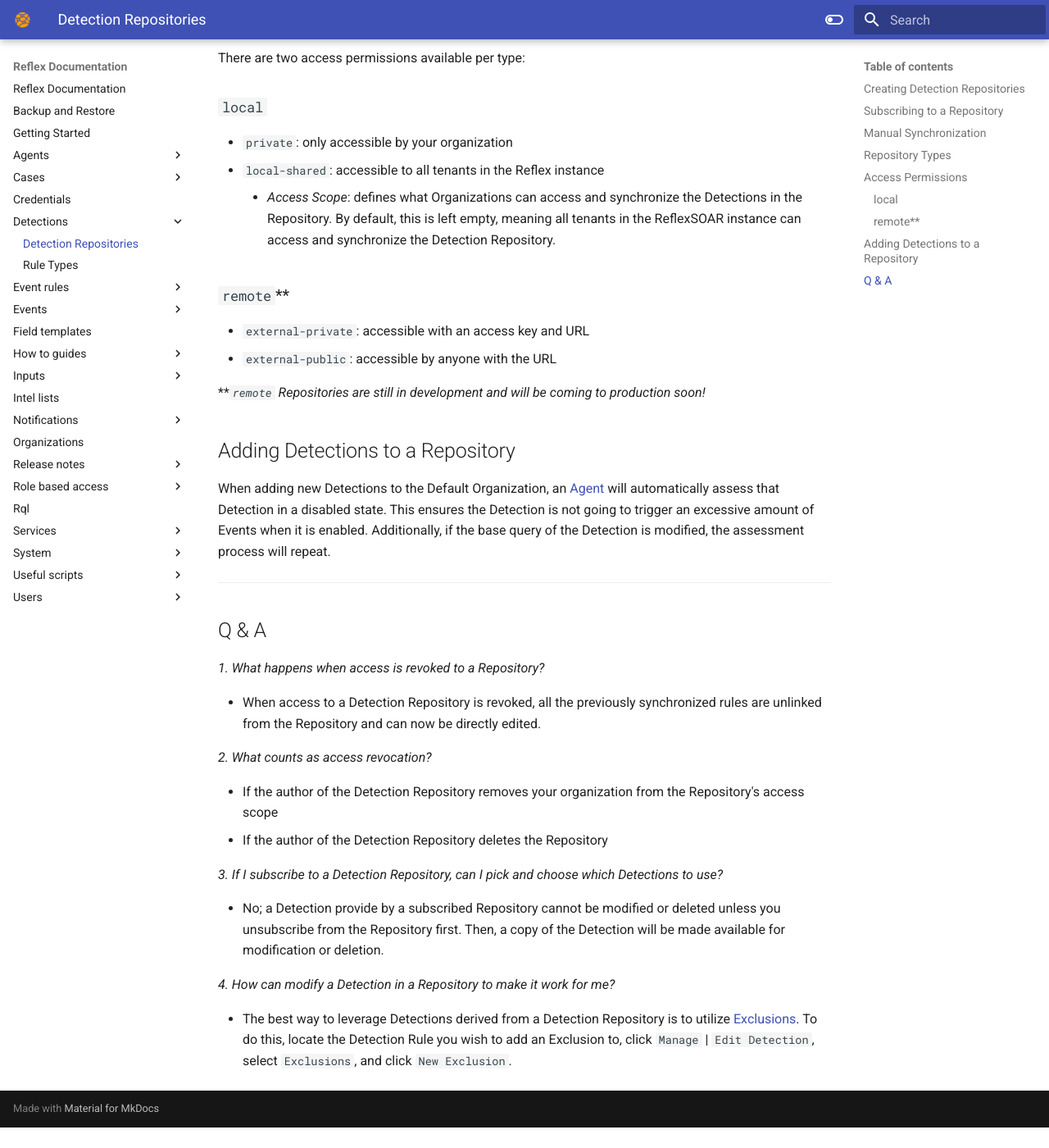
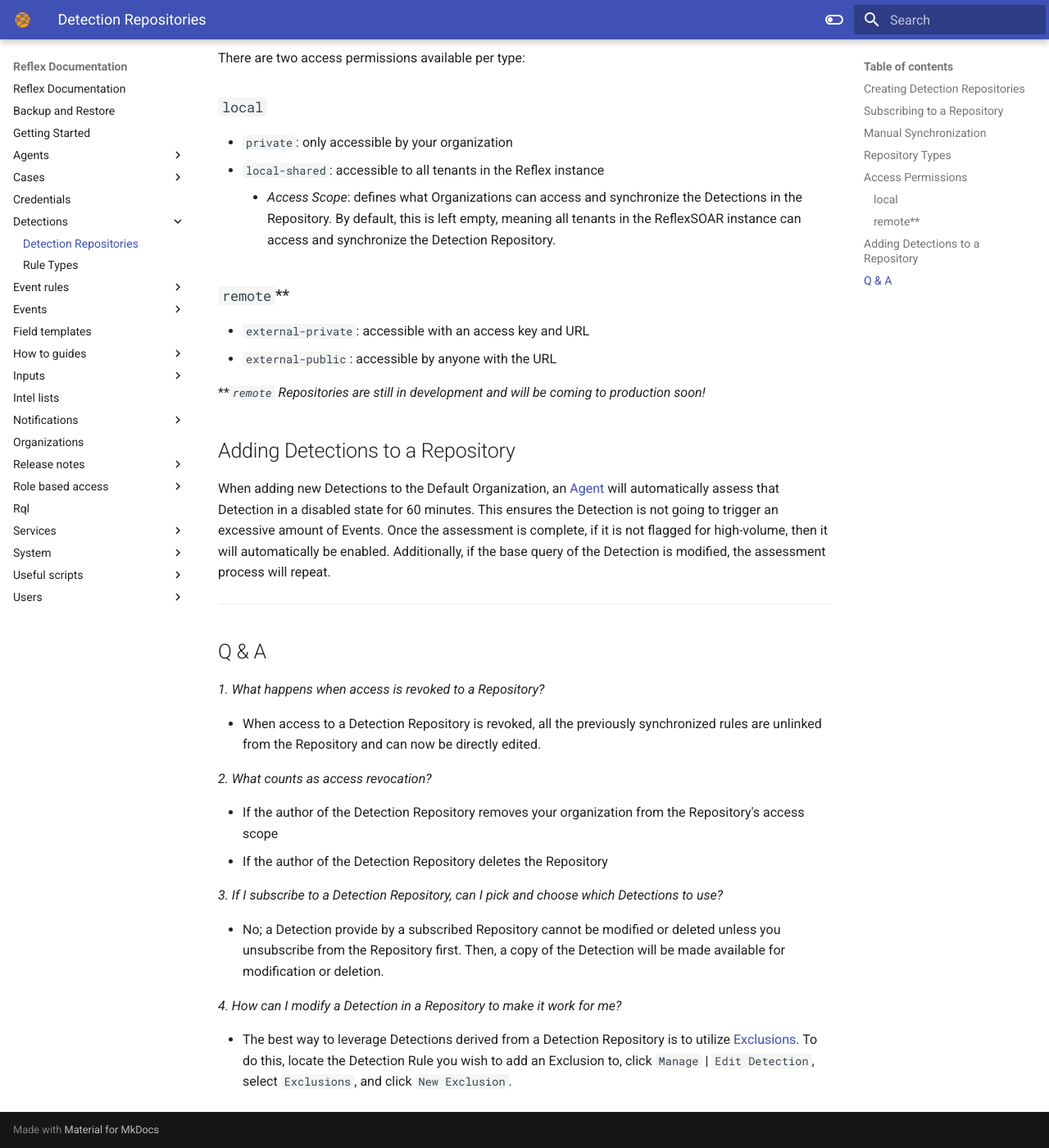
Before and after one commit to reflexsoar/reflex-docs, an MkDocs documentation site: the page built from docs/detections/repositories.md, in a window 1280 px wide and 1400 px high, scrolled down 2507 px. Shown: the whole window at 82% size. Built offline with MkDocs 1.6.1 and Material for MkDocs 9.7.7, drawn with Linux system fonts in a browser that asks for light colours; before the commit the page ends 3882 px from its top, so only the background shows below that.

Commit message:
spelling and grammar

```diff
--- a/docs/detections/repositories.md
+++ b/docs/detections/repositories.md
@@ -57,7 +57,7 @@
 ***`remote` Repositories are still in development and will be coming to production soon!*
 
 ## Adding Detections to a Repository
-When adding new Detections to the Default Organization, an [Agent](../agents/index.md) will automatically assess that Detection in a disabled state. This ensures the Detection is not going to trigger an excessive amount of Events when it is enabled. Additionally, if the base query of the Detection is modified, the assessment process will repeat.
+When adding new Detections to the Default Organization, an [Agent](../agents/index.md) will automatically assess that Detection in a disabled state for 60 minutes. This ensures the Detection is not going to trigger an excessive amount of Events. Once the assessment is complete, if it is not flagged for high-volume, then it will automatically be enabled. Additionally, if the base query of the Detection is modified, the assessment process will repeat.
 
 ---
 
@@ -76,6 +76,6 @@
 
 * No; a Detection provide by a subscribed Repository cannot be modified or deleted unless you unsubscribe from the Repository first. Then, a copy of the Detection will be made available for modification or deletion.
 
-*4. How can modify a Detection in a Repository to make it work for me?*
+*4. How can I modify a Detection in a Repository to make it work for me?*
 
 * The best way to leverage Detections derived from a Detection Repository is to utilize [Exclusions](index.md/#exclusions). To do this, locate the Detection Rule you wish to add an Exclusion to, click `Manage` | `Edit Detection`, select `Exclusions`, and click `New Exclusion`.
```
Also changed, not shown: docs/detections/index.md (+2 -2 lines).
